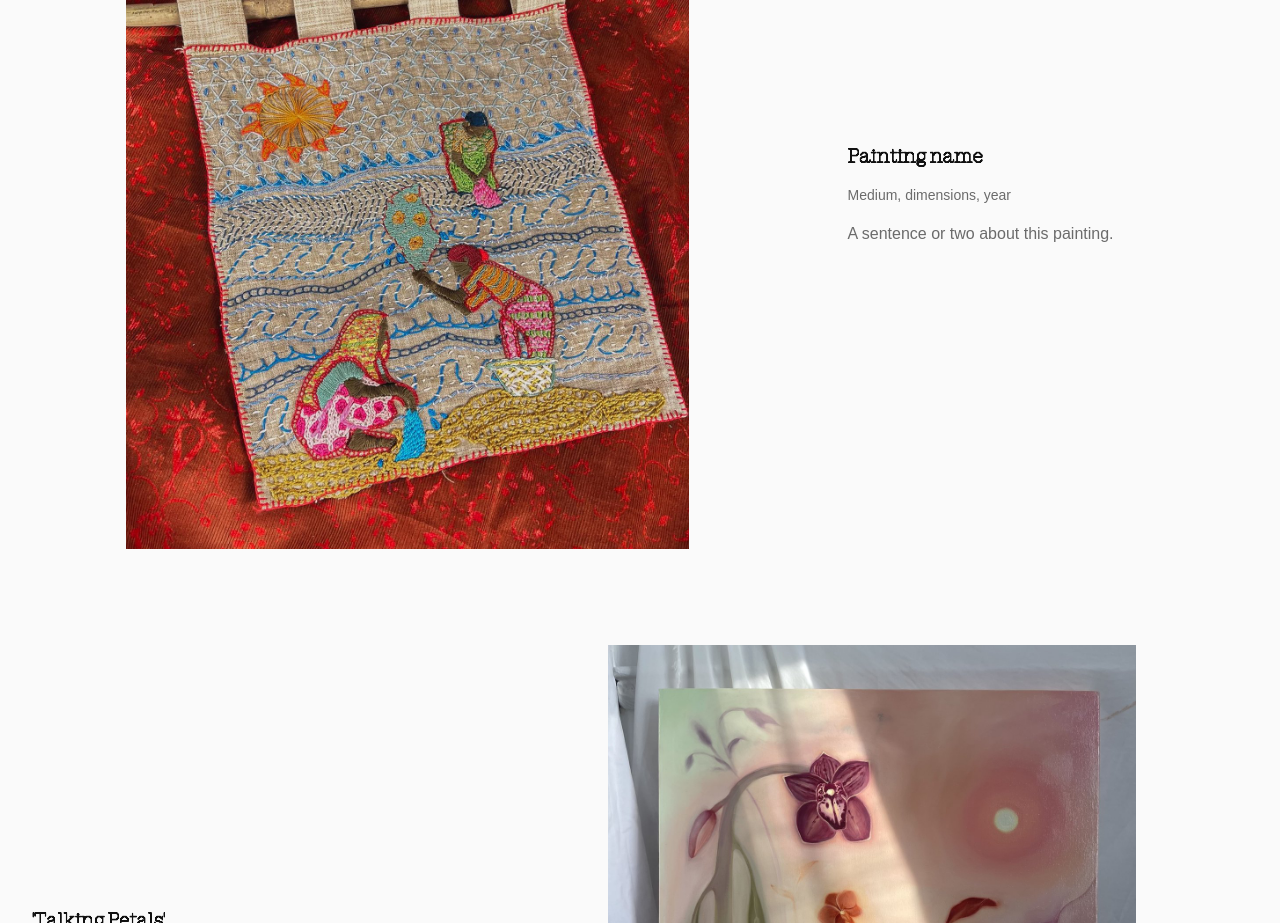
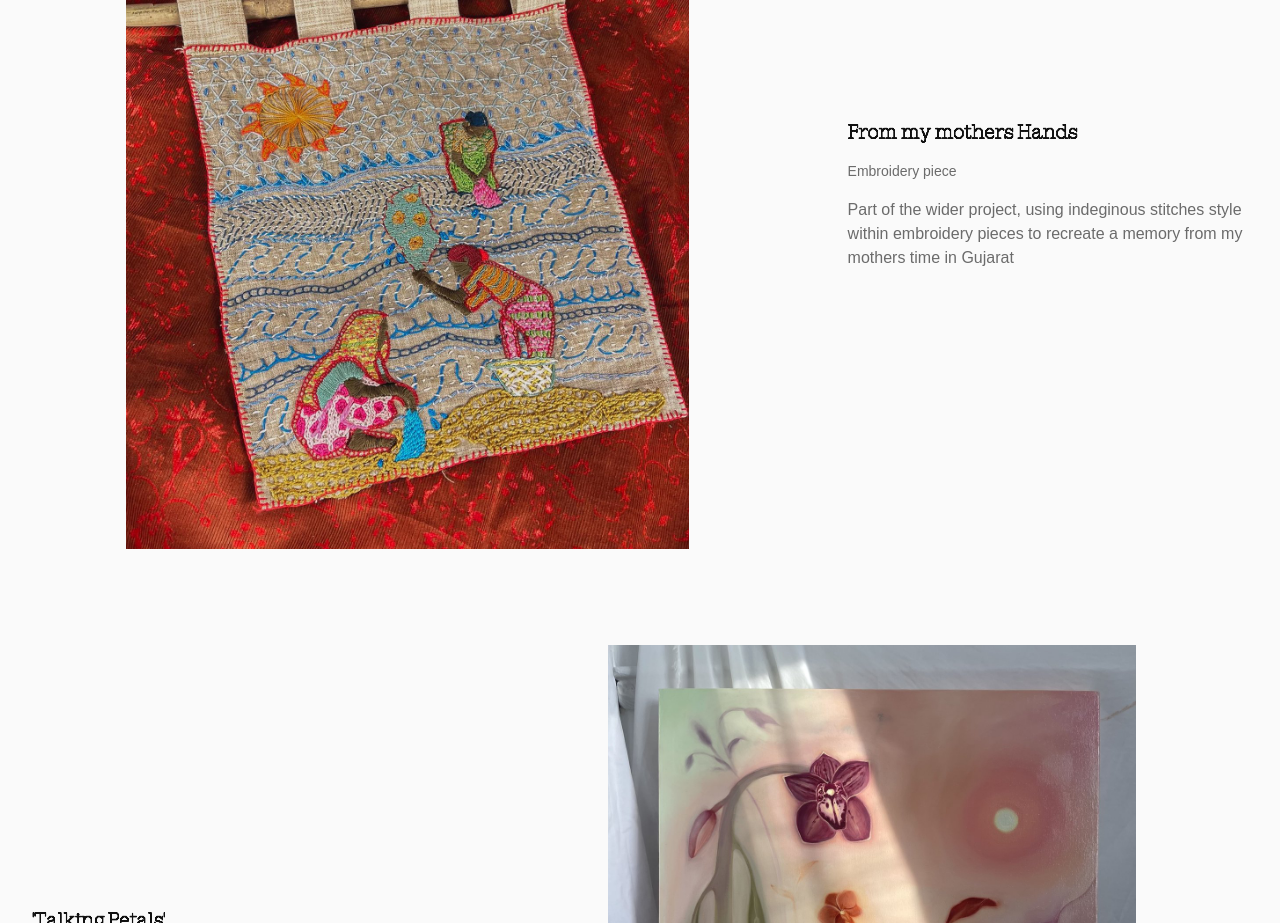
Before and after one commit to maryamadamweb/portfolio, a Next.js app: page /paintings in a window 1280 px wide. Shown: the part 1860-2783 px from the top of the page. Built offline with nearby package versions, Linux system fonts and the light colour scheme; a web font is replaced by a local one.

Commit message:
Add in title for emb piece

```diff
--- a/src/app/(genres)/paintings/paintings.ts
+++ b/src/app/(genres)/paintings/paintings.ts
@@ -7,10 +7,6 @@ export type Painting = {
   about: string;
 };
 
-const namePlaceholder = "Painting name";
-const subtitlePlaceholder = "Medium, dimensions, year";
-const aboutPlaceholder = "A sentence or two about this painting.";
-
 export const paintings: Painting[] = [
   {
     src: "/genres/paintings/painting-2.jpg",
@@ -18,7 +14,8 @@ export const paintings: Painting[] = [
     height: 1600,
     name: "Orchid-Terrarium",
     subtitle: "Oil painting, 2025",
-    about: "Orchid-Terrarium explores the cyclical relationship between humans and the earth, focusing on how imperialists have historically disregarded the land they sought and currently seek to inhabit, viewing it as a resource for extraction rather than a living system requiring reciprocal care. Read more: https://substack.com/@naramm/p-182720240",
+    about:
+      "Orchid-Terrarium explores the cyclical relationship between humans and the earth, focusing on how imperialists have historically disregarded the land they sought and currently seek to inhabit, viewing it as a resource for extraction rather than a living system requiring reciprocal care. Read more: https://substack.com/@naramm/p-182720240",
   },
   {
     src: "/genres/paintings/painting-1.jpg",
@@ -26,15 +23,17 @@ export const paintings: Painting[] = [
     height: 1592,
     name: "'The Land of Sad Oranges' for Fruit Salad",
     subtitle: "Oil on canvas, 100 x 100cm, 2023",
-    about: "Watered by Strange Hands is a painting inspired by Ghassan Kanafani's The Land of Sad Oranges, capturing the displacement of Palestinians in 1948. Through the symbol of the Jaffa orange, the artwork reflects the decay brought by colonialism, highlighting how the occupier remains disconnected from the land they claim. The piece conveys that colonizers will never nurture or mourn the land and its people the way Palestinians do. Curated by Sara David and Alexis Parinas.",
+    about:
+      "Watered by Strange Hands is a painting inspired by Ghassan Kanafani's The Land of Sad Oranges, capturing the displacement of Palestinians in 1948. Through the symbol of the Jaffa orange, the artwork reflects the decay brought by colonialism, highlighting how the occupier remains disconnected from the land they claim. The piece conveys that colonizers will never nurture or mourn the land and its people the way Palestinians do. Curated by Sara David and Alexis Parinas.",
   },
   {
     src: "/genres/paintings/painting-3.jpg",
     width: 1280,
     height: 1600,
-    name: namePlaceholder,
-    subtitle: subtitlePlaceholder,
-    about: aboutPlaceholder,
+    name: "From my mothers Hands",
+    subtitle: "Embroidery piece",
+    about:
+      "Part of the wider project, using indeginous stitches style within embroidery pieces to recreate a memory from my mothers time in Gujarat",
   },
   {
     src: "/genres/paintings/painting-4.jpg",
@@ -42,6 +41,7 @@ export const paintings: Painting[] = [
     height: 1600,
     name: "'Talking Petals'",
     subtitle: "Commission, oil on canvas, 100 x 70cm, 2024",
-    about: "A commission for a client, the brief was to focus on the client's mother, grief, vibrant colours, a plum orchid, and her foggy morning walks — tied together with the quote 'With every hardship comes ease.'",
+    about:
+      "A commission for a client, the brief was to focus on the client's mother, grief, vibrant colours, a plum orchid, and her foggy morning walks — tied together with the quote 'With every hardship comes ease.'",
   },
 ];
```
